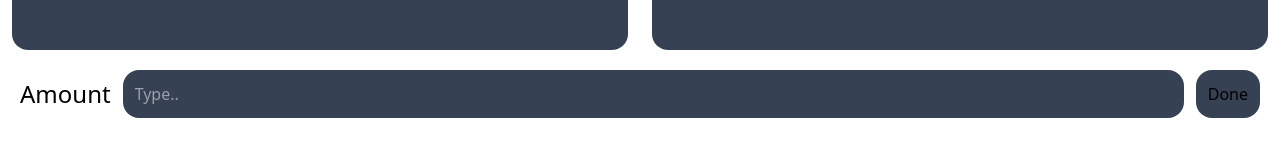
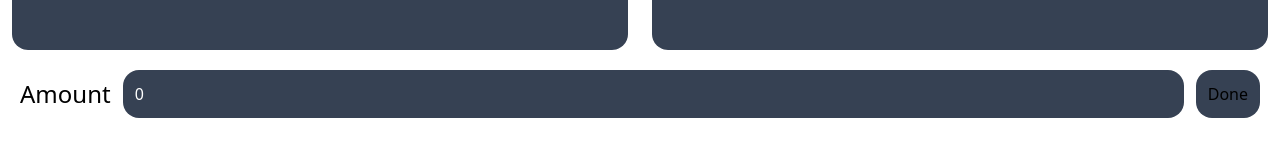
Before and after one commit to codewithfitse/ExpenseTracker, a React (Vite) app in the folder Frontend/: page /Home in a window 1280 px wide. Shown: the part 460-611 px from the top of the page. Built offline with nearby package versions, Linux system fonts and the light colour scheme.

Commit message:
WORKING ON CALUCULATE INPUT

```diff
--- a/Frontend/src/page/Home.jsx
+++ b/Frontend/src/page/Home.jsx
@@ -1,7 +1,7 @@
 import { useReducer, useState } from "react";
 
 export const Home = () => {
-  let [input, setInput] = useState();
+  let [input, setInput] = useState(0);
   //let count = 1000;
 
   function reducer(state, action) {
```
